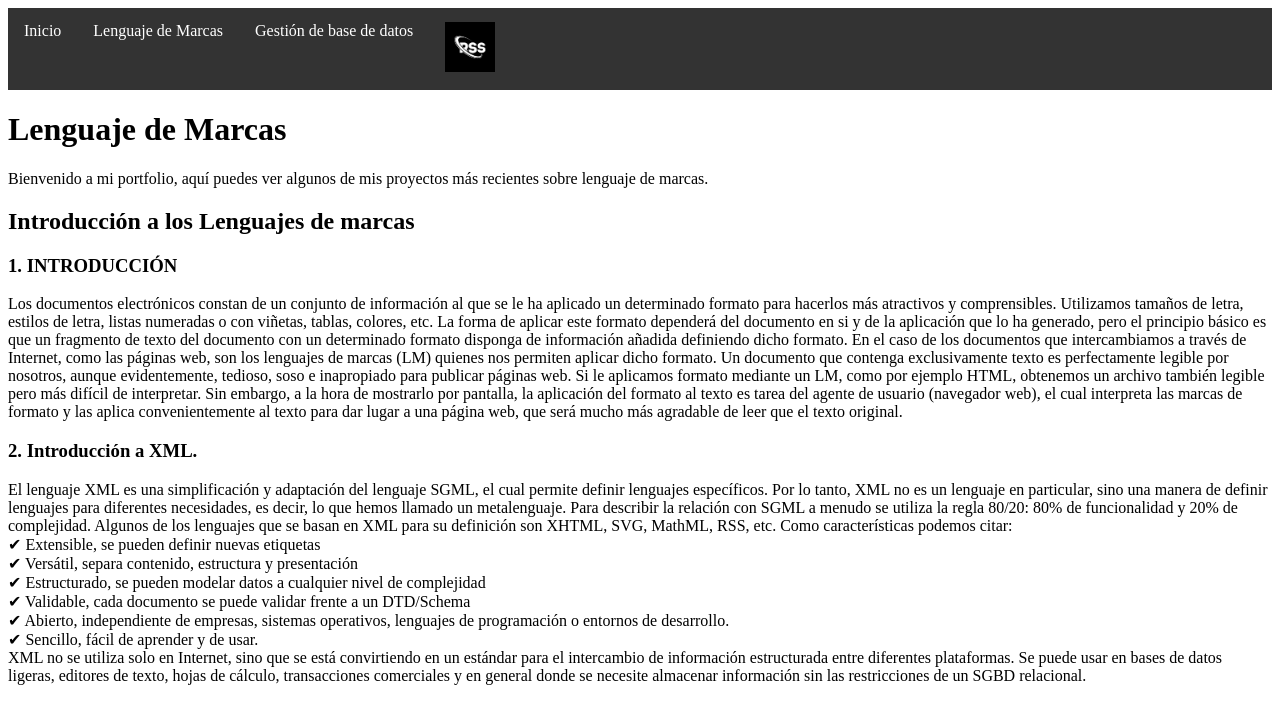
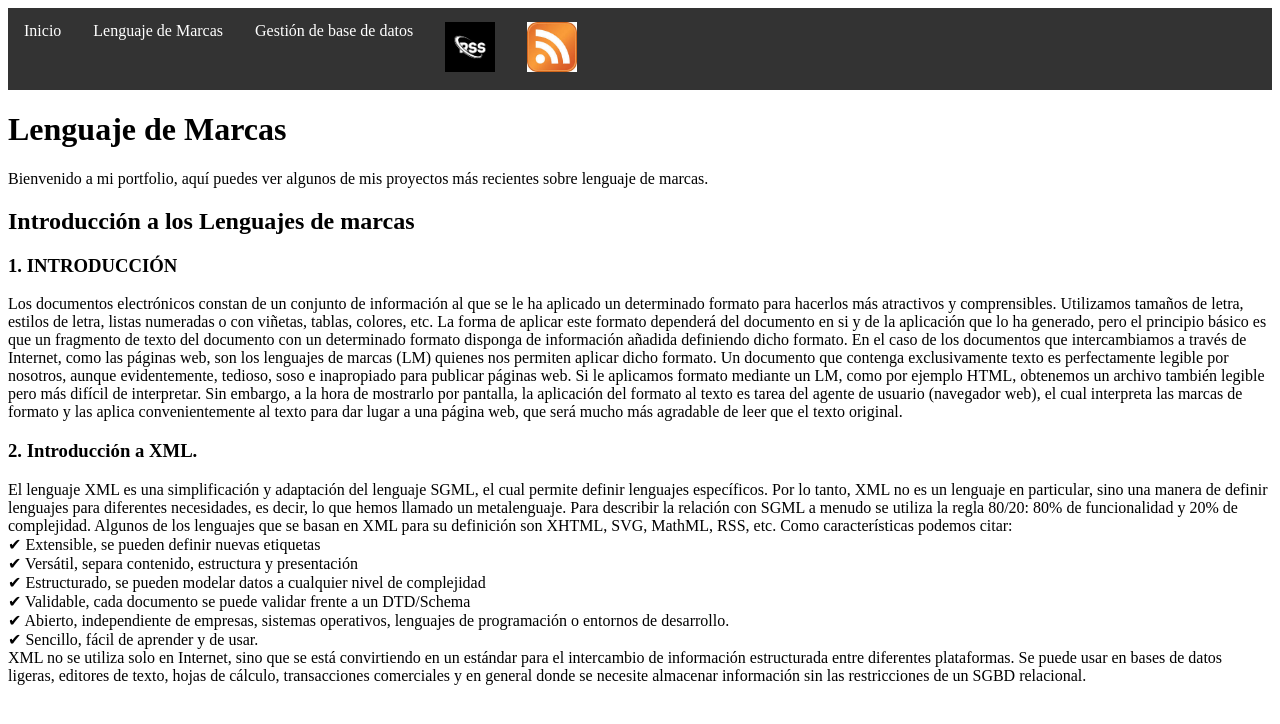
Before and after one commit to AndresChelaru/paginaweb, a plain HTML site: page paginas/Lenguaje de Marcas.html in a window 1280 px wide. Drawn offline with Linux system fonts and the light colour scheme.

Commit message:
Update Lenguaje de Marcas.html

```diff
--- a/paginas/Lenguaje de Marcas.html
+++ b/paginas/Lenguaje de Marcas.html
@@ -16,6 +16,9 @@
             </a></li>
             <li><a href="../rss pagina web.xml">
             <img src="../imagenes/imagen rss.jpg" alt="Imagen rss" width="50" height="50">
+            </a></li>
+            <li><a href="../atom pagina web.xml">
+            <img src="../imagenes/imagen atom.jfif" alt="Imagen Atom" width="50" height="50">
             </a></li>
           </ul>
         </nav>
```
